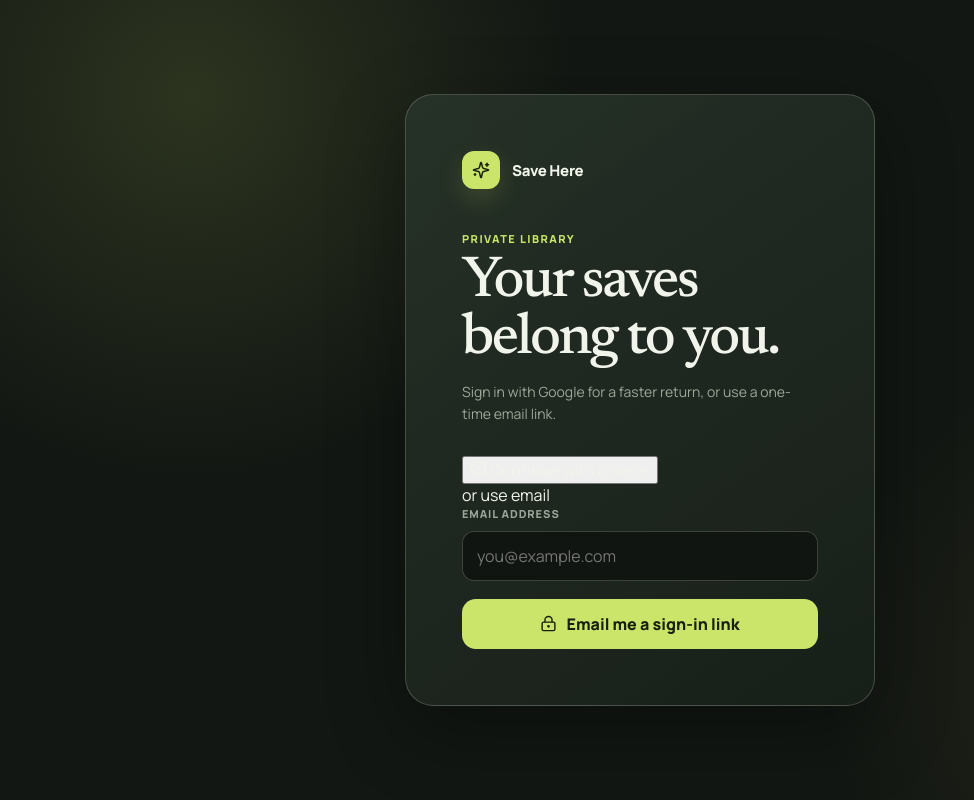
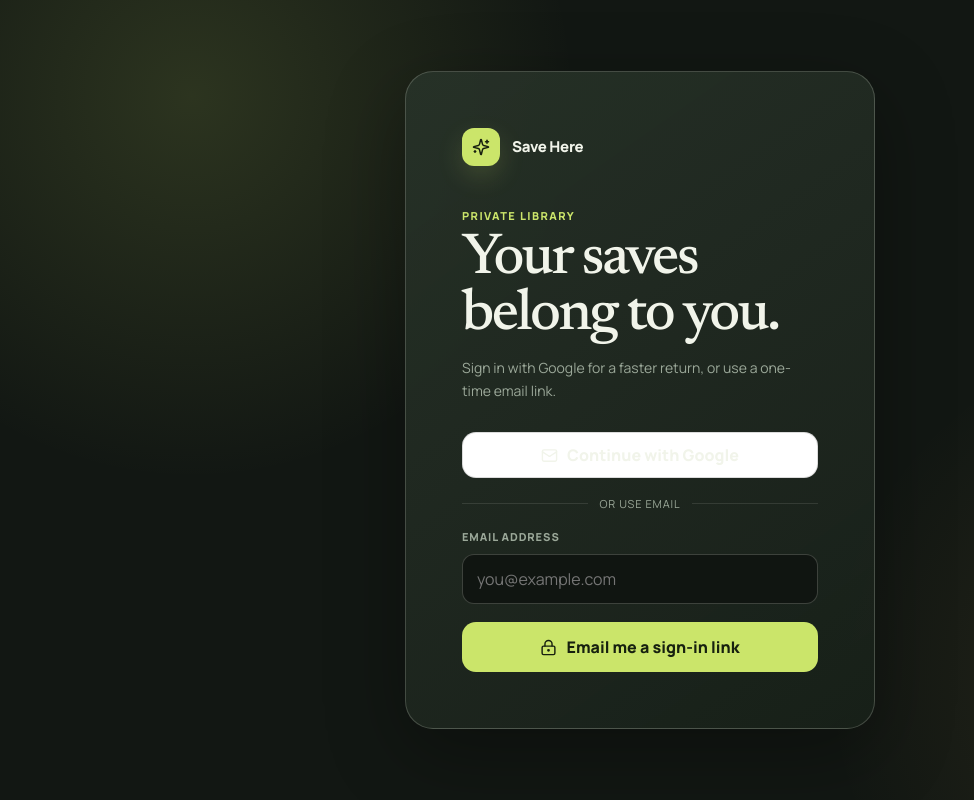
Before and after one commit to jaan-creates/ai-pm-portfolio, a Next.js app in the folder startup-track/projects/3-Save-Here/apps/web/: page / in a window 1280 px wide. Shown: the whole page, without its empty margins (0-974 px from the left). Built offline with nearby package versions, Linux system fonts and the light colour scheme; no server answers.

Commit message:
SH-58 style Google sign-in and fallback divider

```diff
--- a/startup-track/projects/3-Save-Here/apps/web/app/globals.css
+++ b/startup-track/projects/3-Save-Here/apps/web/app/globals.css
@@ -792,3 +792,6 @@ button {
 .added-tag{max-width:100%;overflow:hidden;text-overflow:ellipsis;white-space:nowrap;color:#e9f1c9!important;background:rgba(203,229,106,.14)!important;border-color:rgba(203,229,106,.3)!important}
 .visual-fallback span{max-width:82%;display:-webkit-box;overflow:hidden;text-align:center;-webkit-box-orient:vertical;-webkit-line-clamp:3}
 .visual-fallback small{text-align:center}
+
+
+.google-button{width:100%;min-height:46px;display:flex;align-items:center;justify-content:center;gap:9px;color:var(--text);background:#fff;border:1px solid rgba(0,0,0,.14);border-radius:14px;font-weight:760;cursor:pointer;transition:transform 160ms ease,filter 160ms ease}.google-button:hover{transform:translateY(-1px);filter:brightness(.97)}.google-button:focus-visible{outline:3px solid rgba(203,229,106,.6);outline-offset:2px}.auth-divider{display:flex;align-items:center;gap:12px;margin:18px 0;color:var(--muted);font-size:11px;text-transform:uppercase;letter-spacing:.08em}.auth-divider::before,.auth-divider::after{content:"";height:1px;flex:1;background:var(--line)}
```
